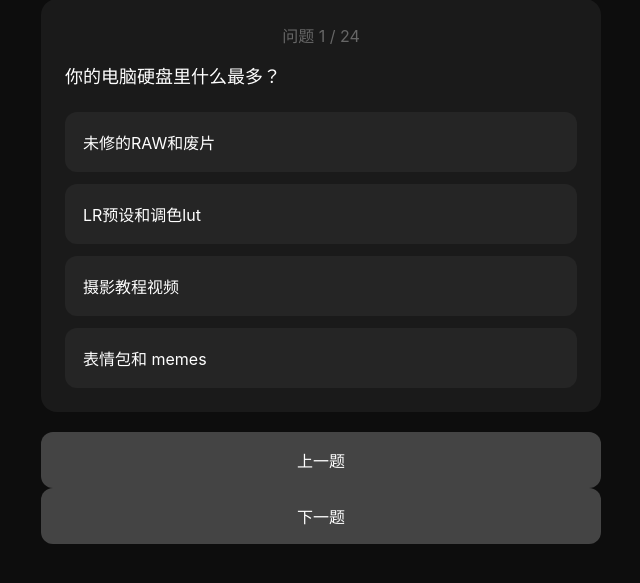
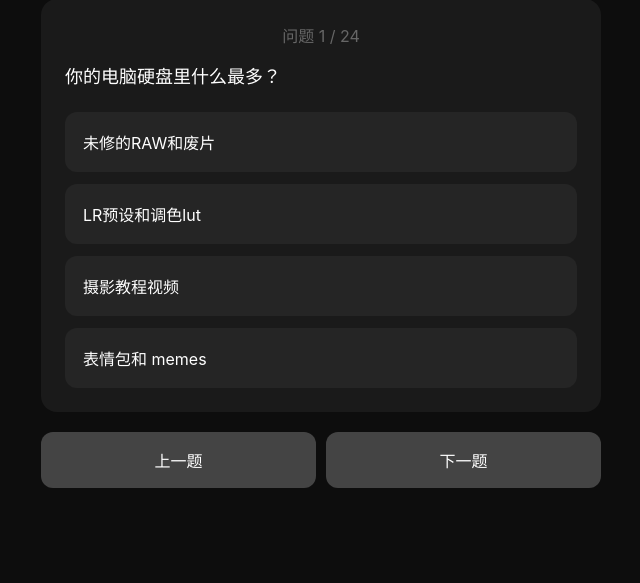
Before and after one commit to tinyblckc0000al/photographer-sbti, a website: page index.html in a window 1280 px wide. Shown: the part 101-684 px from the top of the page, without its empty margins (319-959 px from the left). Drawn offline with Linux system fonts and the light colour scheme.

Commit message:
style: button layout

```diff
--- a/index.html
+++ b/index.html
@@ -38,8 +38,7 @@ h1{text-align:center;margin:20px 0;font-size:28px}
 <div class="question" id="q"></div>
 <div class="options" id="o"></div>
 </div>
-<button class="btn" onclick="prev()" style="margin-right:10px;background:#444">上一题</button>
-<button class="btn" id="b" onclick="next()">下一题</button>
+<div style="display:flex;gap:10px"><button class="btn" onclick="prev()" style="flex:1;background:#444">上一题</button><button class="btn" id="b" onclick="next()" style="flex:1">下一题</button></div>
 </div>
 <div id="r" style="display:none" class="result"></div>
 </div>
```
